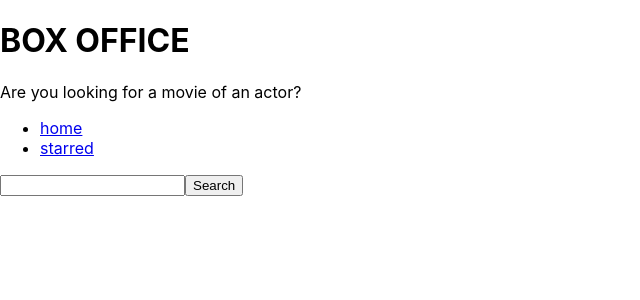
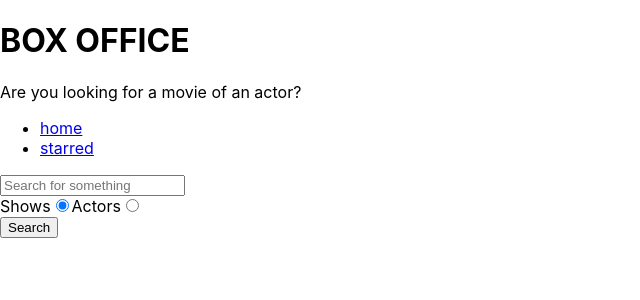
Before and after one commit to gauravrajbhar07/box-office, a React (Create React App) app: page / in a window 1280 px wide. Shown: the top 300 px of the page, without its empty margins (0-640 px from the left). Built offline with nearby package versions, Linux system fonts and the light colour scheme.

Commit message:
edited search option

```diff
--- a/src/Pages/Home.js
+++ b/src/Pages/Home.js
@@ -4,24 +4,15 @@
 
 const Home = () => {
     const [input, setInput] = useState('');
-    const [results, setResults] = useState(null)
+    const [results, setResults] = useState(null);
+    const [searchOption, setSearchOption] = useState('shows');
+
+    const isShowsSearch = searchOption === 'shows';
 
     const onSearch = () => {
-
-        //new version of fetching an api
-
-        apiGet(`/search/shows?q=${input}`)
-            .then(result => {
-                setResults(result);
-                console.log(result);
-            });
-
-        // fetch(`https://api.tvmaze.com/search/shows?q=${input}`)
-        //     .then(r => r.json())
-        //     .then(result => {
-        //         setResults(result);
-        //         console.log(result);
-        //     });
+        apiGet(`/search/${searchOption}?q=${input}`).then(result => {
+            setResults(result);
+        });
     };
 
     const onInputChange = ev => {
@@ -34,40 +25,64 @@
         }
     };
 
+    const onRadioChange = ev => {
+        setSearchOption(ev.target.value);
+    };
 
     const renderResults = () => {
-
-        //case number 1 rubbish inout values
         if (results && results.length === 0) {
-            return <div>no result</div>
-
+            return <div>No results</div>;
         }
 
-
-        //valid and main condition
-
         if (results && results.length > 0) {
-            return <div>{results.map((item) => <div key={item.show.id}>{item.show.name}</div>)}</div>
+            return results[0].show
+                ? results.map(item => <div key={item.show.id}>{item.show.name}</div>)
+                : results.map(item => (
+                    <div key={item.person.id}>{item.person.name}</div>
+                ));
         }
 
         return null;
-    }
+    };
 
     return (
         <MainPageLayout>
             <input
                 type="text"
+                placeholder="Search for something"
                 onChange={onInputChange}
                 onKeyDown={onKeyDown}
                 value={input}
             />
+
+            <div>
+                <label htmlFor="shows-search">
+                    Shows
+                    <input
+                        id="shows-search"
+                        type="radio"
+                        value="shows"
+                        checked={isShowsSearch}
+                        onChange={onRadioChange}
+                    />
+                </label>
+
+                <label htmlFor="actors-search">
+                    Actors
+                    <input
+                        id="actors-search"
+                        type="radio"
+                        value="people"
+                        checked={!isShowsSearch}
+                        onChange={onRadioChange}
+                    />
+                </label>
+            </div>
+
             <button type="button" onClick={onSearch}>
                 Search
             </button>
-
-            {
-                renderResults()
-            }
+            {renderResults()}
         </MainPageLayout>
     );
 };
```
